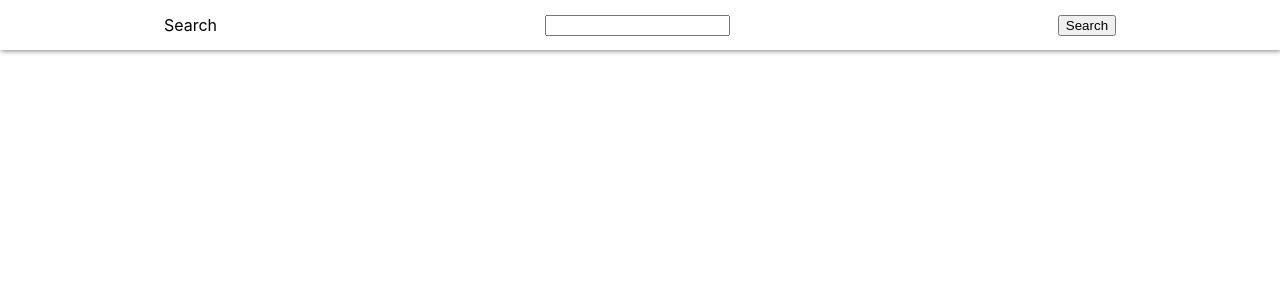
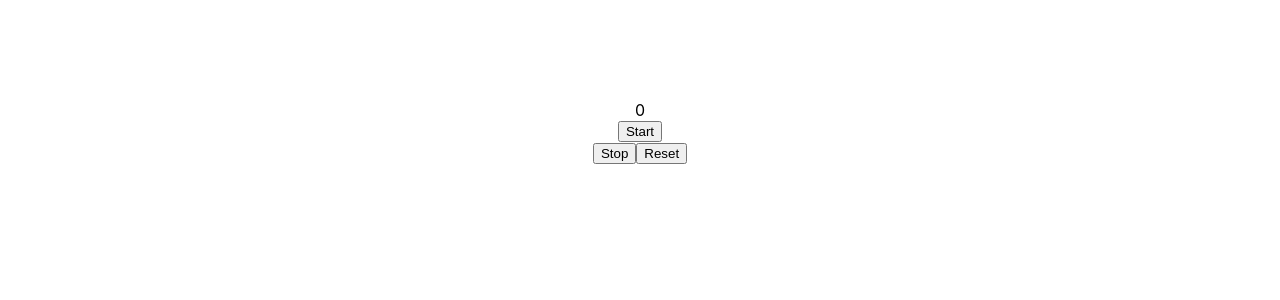
Before and after one commit to MMP0786/Small-projects-react, a React (Create React App) app: page / in a window 1280 px wide. Shown: the top 300 px of the page. Built offline with nearby package versions, Linux system fonts and the light colour scheme.

Commit message:
AutoCounter

```diff
--- a/src/AddDark/AddDark.js
+++ b/src/AddDark/AddDark.js
@@ -4,7 +4,9 @@ import { Switch } from '@mui/material'
 function AddDark() {
   return (
     <div>
-        <Switch checked={offset} onChange={()=>setOffset(!offset)}  defaultChecked />
+        <Switch checked={offset}
+         onChange={()=>setOffset(!offset)}
+         defaultChecked />
          <h2>Dark Mode</h2>
          <div>This is Dark Mode</div>
     </div>
--- a/src/App.js
+++ b/src/App.js
@@ -6,6 +6,8 @@ import AutoCounter from './Practice/AutoCounter';
 import Todo from './AdTodo/Todo';
 import ColorShadow from './ColorShadow/ColorShadow';
 import ImageSearch from './ImageSearch/ImageSearch';
+import AddDark from './AddDark/AddDark';
+import AutoCounter1 from './AutoCounter/AutoCounter1';
 
 function App() {
   // const transer = ()=>{
@@ -13,7 +15,9 @@ function App() {
   // }
   return (
     <div className="App">
-      <ImageSearch/>
+      <AutoCounter1/>
+      {/* <AddDark/> */}
+      {/* <ImageSearch/> */}
       {/* <ColorShadow/> */}
       {/* <Todo/> */}
       {/* <One name1="Musharraf" data={transer}/>
--- /dev/null
+++ b/src/AutoCounter/AutoCounter1.js
@@ -0,0 +1,43 @@
+import React, { useEffect, useState } from 'react'
+
+function AutoCounter1() {
+    const [count, setCount] = useState(0);
+
+    // useEffect(()=>{
+    //     setInterval(() => {
+    //         setCount(count=> count+1)
+    //     }, 1000);
+    // },[count])
+    const handleStart =()=>{
+     let intervel= setInterval(() => {
+             setCount(count=> count+1)
+           }, 1000);
+
+    const btn1 = document.querySelector('.btn1')
+    btn1.setAttribute("disabled", true);
+
+    const btn2 = document.querySelector('.btn2')
+           btn2.addEventListener("click", ()=>{
+            clearInterval(intervel)
+            btn1.removeAttribute("disabled")
+
+           })
+
+    const btn3 = document.querySelector('.btn3')
+           btn3.addEventListener("click", ()=>{
+            clearInterval(intervel);
+            setCount(0)
+            btn1.removeAttribute("disabled")
+           })
+    }
+  return (
+    <div>{count}
+    <div><button className='btn1' onClick={handleStart}>Start</button></div>
+    <div><button className='btn2' >Stop</button>
+    <button className='btn3' >Reset</button></div>
+    </div>
+
+  )
+}
+
+export default AutoCounter1
```
